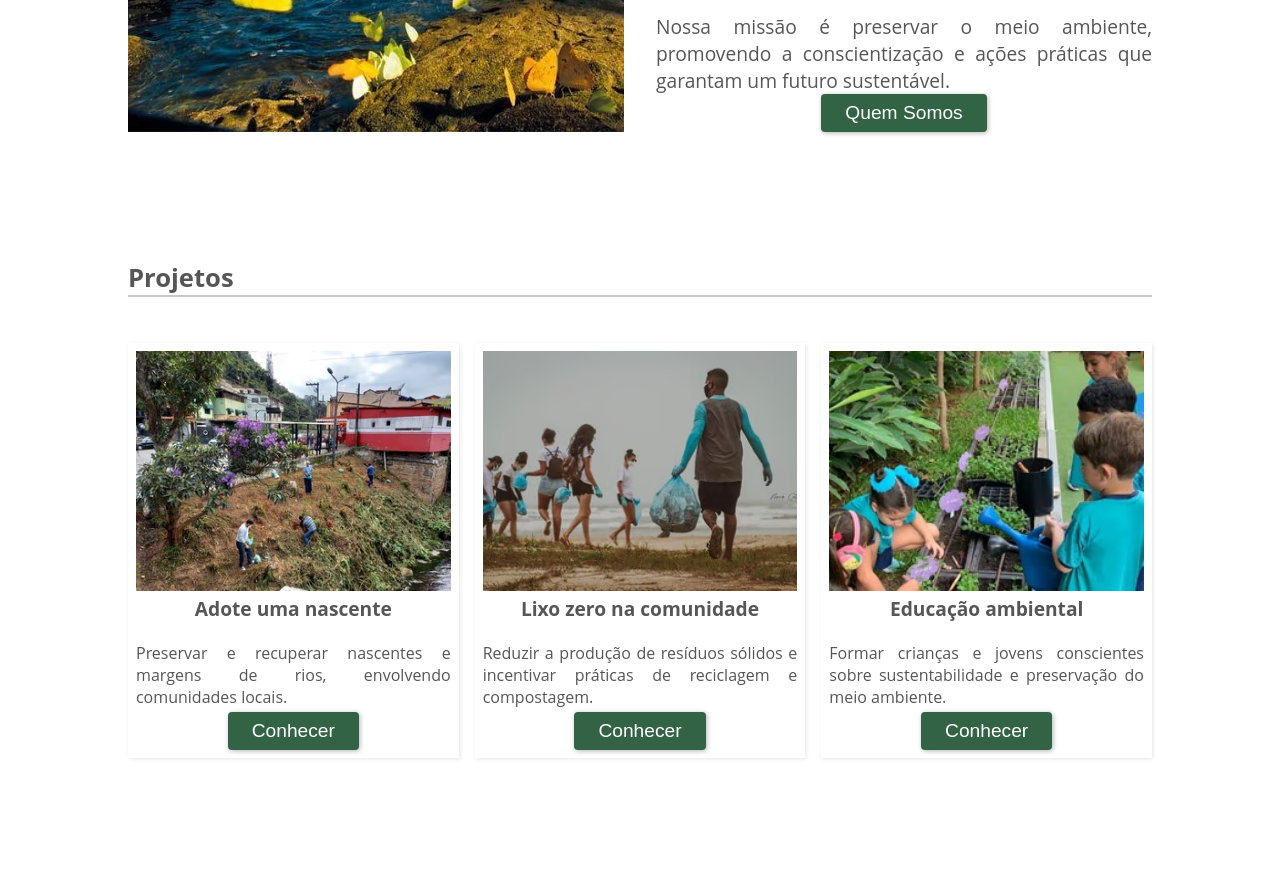
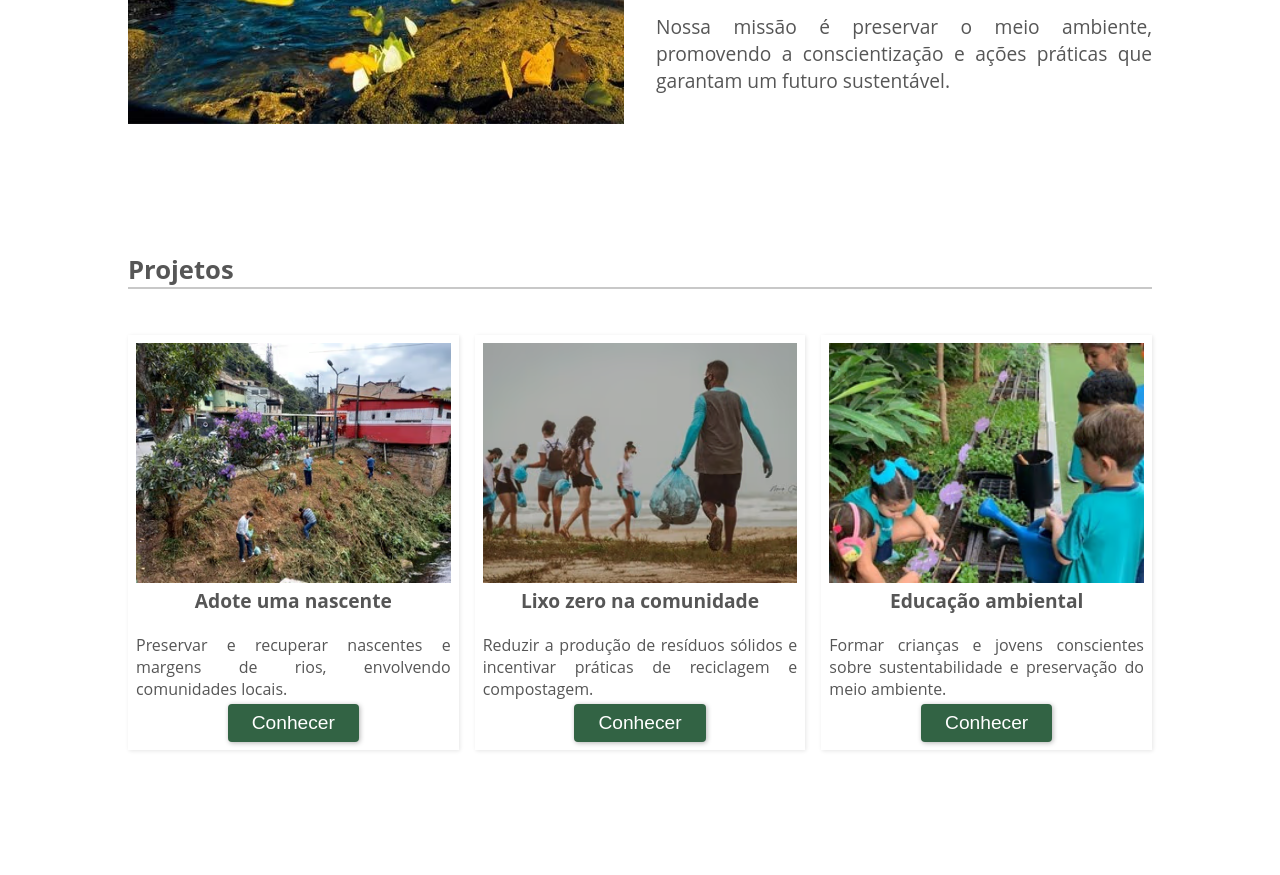
Before and after one commit to luansouza97/ONG-fundacao-raizes, a plain HTML site: page index.html in a window 1280 px wide. Shown: the part 1489-2364 px from the top of the page. Drawn offline with Linux system fonts and the light colour scheme.

Commit message:
Remove 'Quem Somos' button from index.html
Removed 'Quem Somos' button from the HTML structure.

```diff
--- a/index.html
+++ b/index.html
@@ -106,10 +106,6 @@
 
                         <h3 class="text-h3">valores</h3>
                         <p class="text-p">Nossa missão é preservar o meio ambiente, promovendo a conscientização e ações práticas que garantam um futuro sustentável.</p>
-
-                        <div class="quem-somos-botao">
-                            <button class="botao">Quem Somos</button>
-                        </div>
                     </div>
                 </div>
             </div>
```
